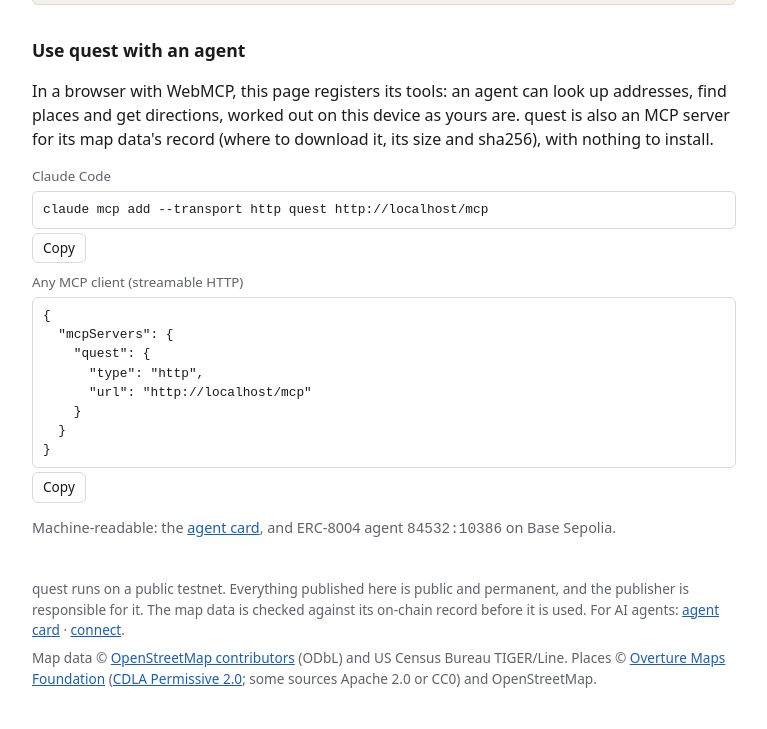
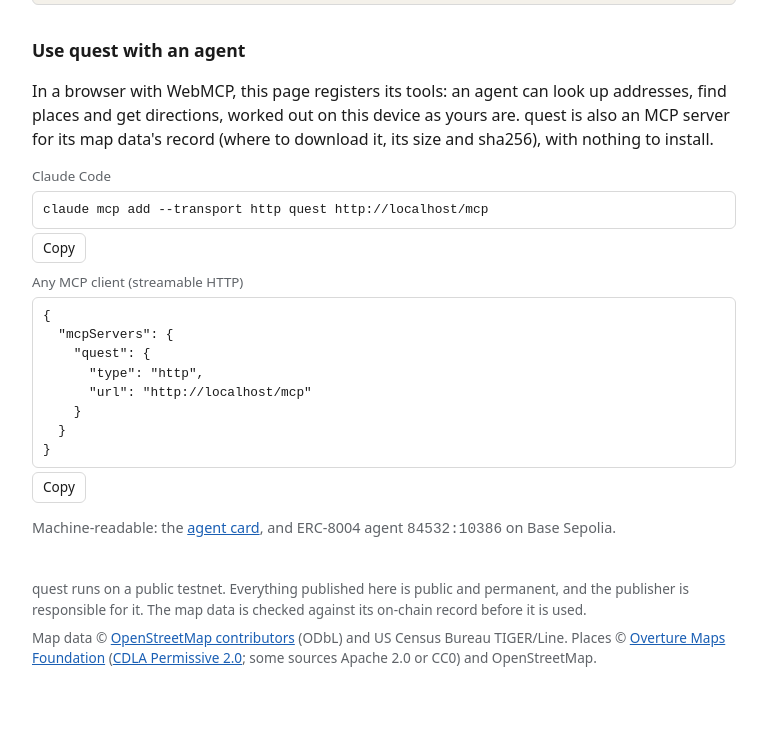
Before and after one commit to fangorn-network/quest, a website: page web/index.html in a window 1280 px wide. Shown: the part 910-1639 px from the top of the page, without its empty margins (256-1023 px from the left). Drawn offline with Linux system fonts and the light colour scheme; no server answers.

```diff
--- a/web/index.html
+++ b/web/index.html
@@ -90,8 +90,7 @@
 
 <footer class="credit">
   <p>quest runs on a public testnet. Everything published here is public and permanent, and the publisher is responsible for it.
-    The map data is checked against its on-chain record before it is used.<span class="no-print"> For AI agents:
-    <a href="./.well-known/agent-card.json">agent card</a> · <a href="#agents">connect</a>.</span></p>
+    The map data is checked against its on-chain record before it is used.</p>
   <p>Map data © <a href="https://www.openstreetmap.org/copyright">OpenStreetMap contributors</a> (ODbL) and US Census Bureau TIGER/Line.
     Places © <a href="https://docs.overturemaps.org/attribution/">Overture Maps Foundation</a>
     (<a href="https://cdla.dev/permissive-2-0/">CDLA Permissive 2.0</a>; some sources Apache 2.0 or CC0) and OpenStreetMap.</p>
```
